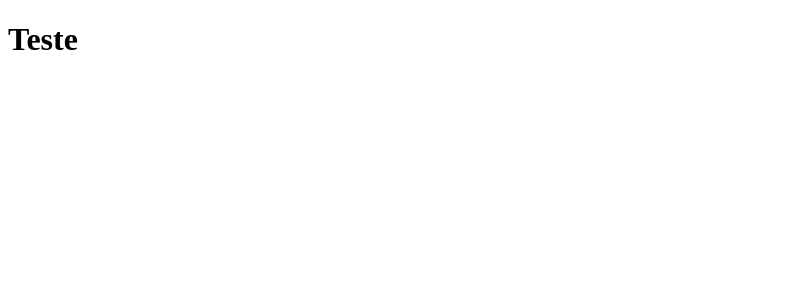
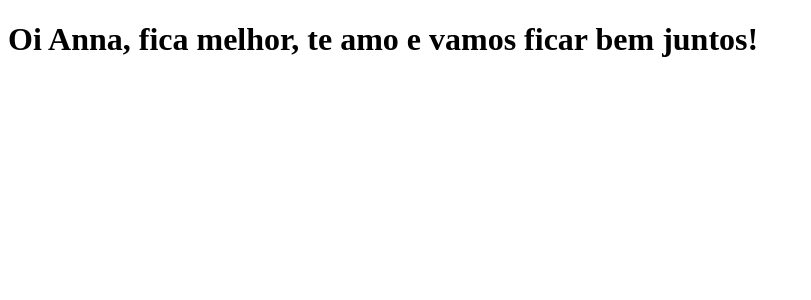
Before and after one commit to EduardoNagashima/clone-tabnews, a Next.js app: page / in a window 1280 px wide. Shown: the top 300 px of the page, without its empty margins (0-811 px from the left). Built offline with nearby package versions, Linux system fonts and the light colour scheme.

Commit message:
alterar frase inicial

```diff
--- a/pages/index.js
+++ b/pages/index.js
@@ -1,5 +1,5 @@
 function Home() {
-    return <h1>Teste</h1>
+    return <h1>Oi Anna, fica melhor, te amo e vamos ficar bem juntos!</h1>
 }
 
 export default Home;
```
Also changed, not shown: 1 other file (tests, documents, lock files or other folders).
